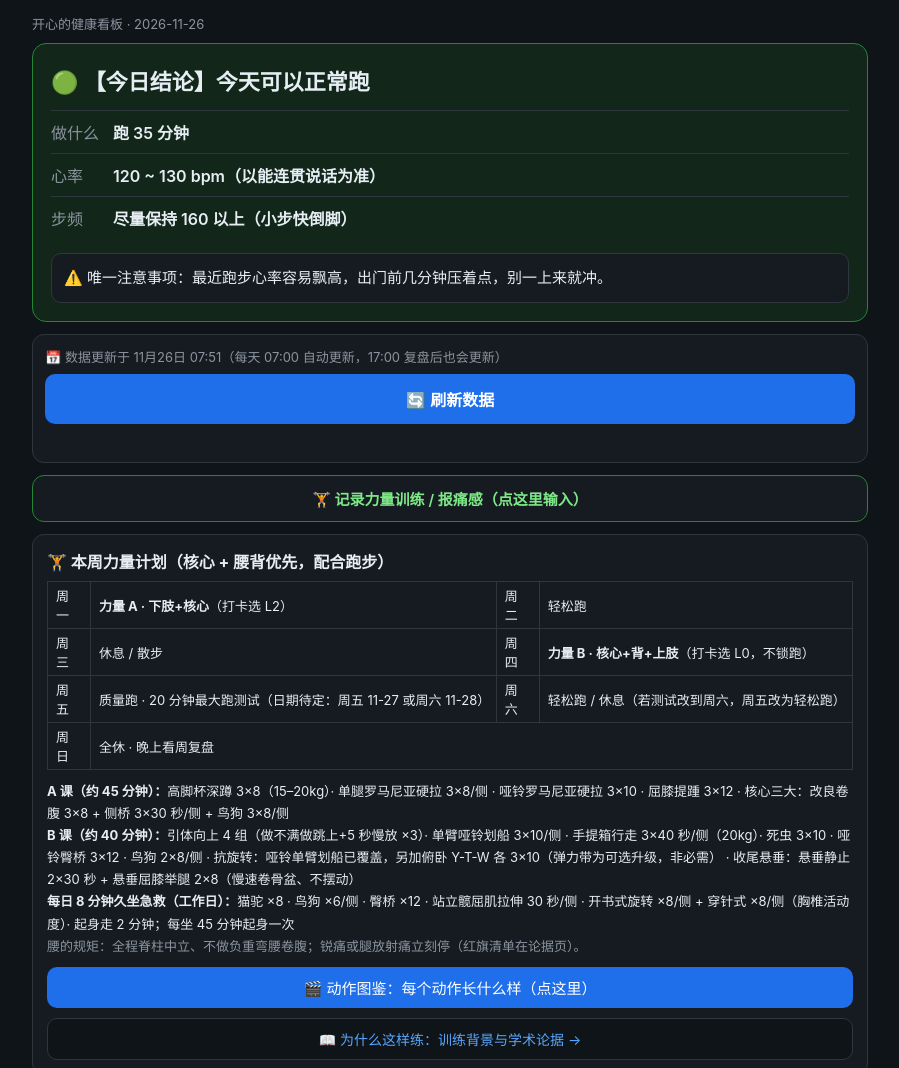
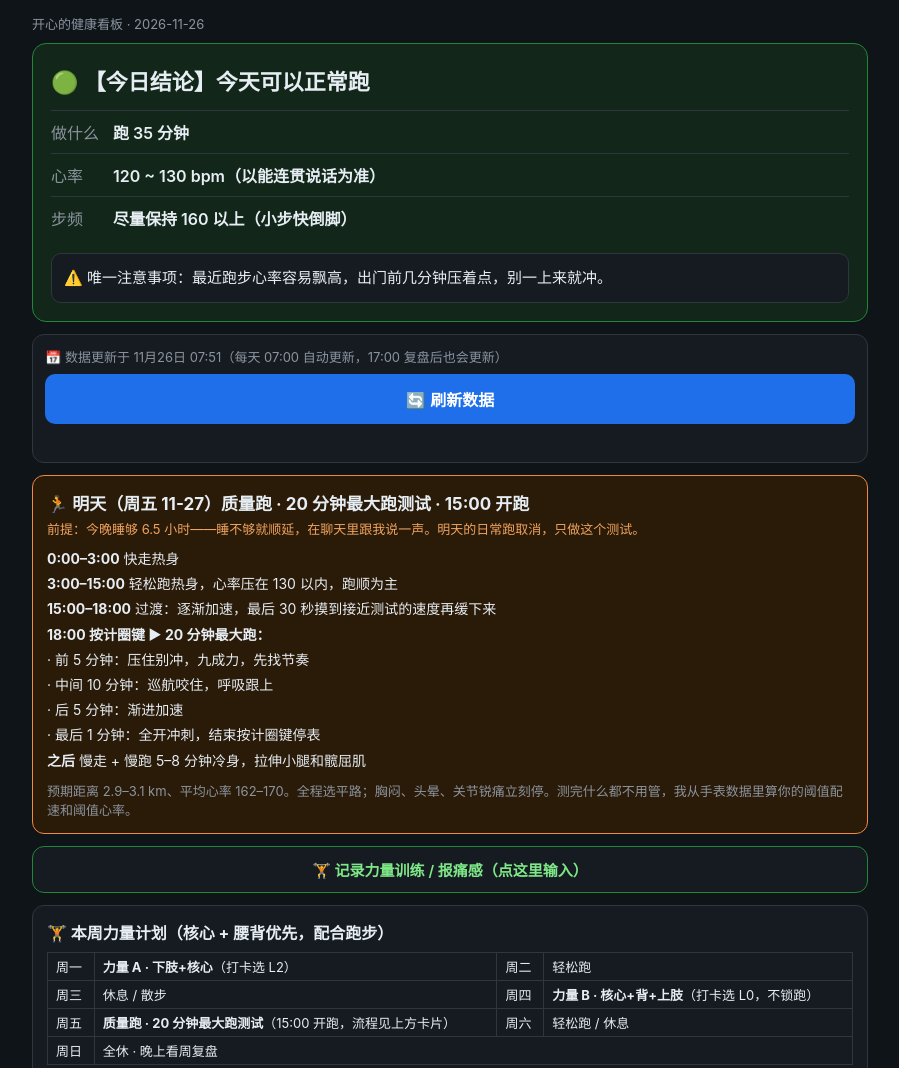
Before and after one commit to MMMMON/garmin-health-board, a plain HTML site: page index.html in a window 1280 px wide. Shown: the top 1068 px of the page, without its empty margins (190-1089 px from the left). Drawn offline with Linux system fonts and the light colour scheme.

Commit message:
Test-day flow card (Fri 11-27)

```diff
--- a/index.html
+++ b/index.html
@@ -51,6 +51,22 @@ async function refreshBoard(){
   }catch(e){ st.textContent='检查失败：网络不通或页面暂时不可达，请稍后再试。'; btn.disabled=false; btn.style.opacity=1; }
 }
 </script>
+<div style="margin-top:12px;background:#2a1a08;border:1px solid #f0883e;border-radius:12px;padding:14px">
+<div style="font-size:17px;font-weight:700">🏃 明天（周五 11-27）质量跑 · 20 分钟最大跑测试 · 15:00 开跑</div>
+<div style="font-size:13px;color:#f0a35e;margin-top:4px">前提：今晚睡够 6.5 小时——睡不够就顺延，在聊天里跟我说一声。明天的日常跑取消，只做这个测试。</div>
+<div style="font-size:14px;line-height:1.8;margin-top:8px">
+<b>0:00–3:00</b> 快走热身<br>
+<b>3:00–15:00</b> 轻松跑热身，心率压在 130 以内，跑顺为主<br>
+<b>15:00–18:00</b> 过渡：逐渐加速，最后 30 秒摸到接近测试的速度再缓下来<br>
+<b>18:00 按计圈键 ▶ 20 分钟最大跑：</b><br>
+· 前 5 分钟：压住别冲，九成力，先找节奏<br>
+· 中间 10 分钟：巡航咬住，呼吸跟上<br>
+· 后 5 分钟：渐进加速<br>
+· 最后 1 分钟：全开冲刺，结束按计圈键停表<br>
+<b>之后</b> 慢走 + 慢跑 5–8 分钟冷身，拉伸小腿和髋屈肌
+</div>
+<div style="font-size:13px;color:#8b949e;margin-top:8px">预期距离 2.9–3.1 km、平均心率 162–170。全程选平路；胸闷、头晕、关节锐痛立刻停。测完什么都不用管，我从手表数据里算你的阈值配速和阈值心率。</div>
+</div>
 <a href="./input.html" style="display:block;text-align:center;margin-top:12px;padding:12px;background:#161b22;border:1px solid #238636;border-radius:12px;color:#7ee787;font-size:15px;font-weight:600;text-decoration:none">🏋️ 记录力量训练 / 报痛感（点这里输入）</a>
 
 <div style="background:#161b22;border:1px solid #30363d;border-radius:12px;padding:14px;margin-top:12px">
@@ -58,7 +74,7 @@ async function refreshBoard(){
 <table style="border-collapse:collapse;width:100%;font-size:13px">
 <tr><td style="border:1px solid #30363d;padding:4px 8px">周一</td><td style="border:1px solid #30363d;padding:4px 8px"><b>力量 A · 下肢+核心</b>（打卡选 L2）</td><td style="border:1px solid #30363d;padding:4px 8px">周二</td><td style="border:1px solid #30363d;padding:4px 8px">轻松跑</td></tr>
 <tr><td style="border:1px solid #30363d;padding:4px 8px">周三</td><td style="border:1px solid #30363d;padding:4px 8px">休息 / 散步</td><td style="border:1px solid #30363d;padding:4px 8px">周四</td><td style="border:1px solid #30363d;padding:4px 8px"><b>力量 B · 核心+背+上肢</b>（打卡选 L0，不锁跑）</td></tr>
-<tr><td style="border:1px solid #30363d;padding:4px 8px">周五</td><td style="border:1px solid #30363d;padding:4px 8px">质量跑 · 20 分钟最大跑测试（日期待定：周五 11-27 或周六 11-28）</td><td style="border:1px solid #30363d;padding:4px 8px">周六</td><td style="border:1px solid #30363d;padding:4px 8px">轻松跑 / 休息（若测试改到周六，周五改为轻松跑）</td></tr>
+<tr><td style="border:1px solid #30363d;padding:4px 8px">周五</td><td style="border:1px solid #30363d;padding:4px 8px"><b>质量跑 · 20 分钟最大跑测试</b>（15:00 开跑，流程见上方卡片）</td><td style="border:1px solid #30363d;padding:4px 8px">周六</td><td style="border:1px solid #30363d;padding:4px 8px">轻松跑 / 休息</td></tr>
 <tr><td style="border:1px solid #30363d;padding:4px 8px">周日</td><td colspan="3" style="border:1px solid #30363d;padding:4px 8px">全休 · 晚上看周复盘</td></tr>
 </table>
 <div style="font-size:13px;line-height:1.7;margin-top:10px">
```
